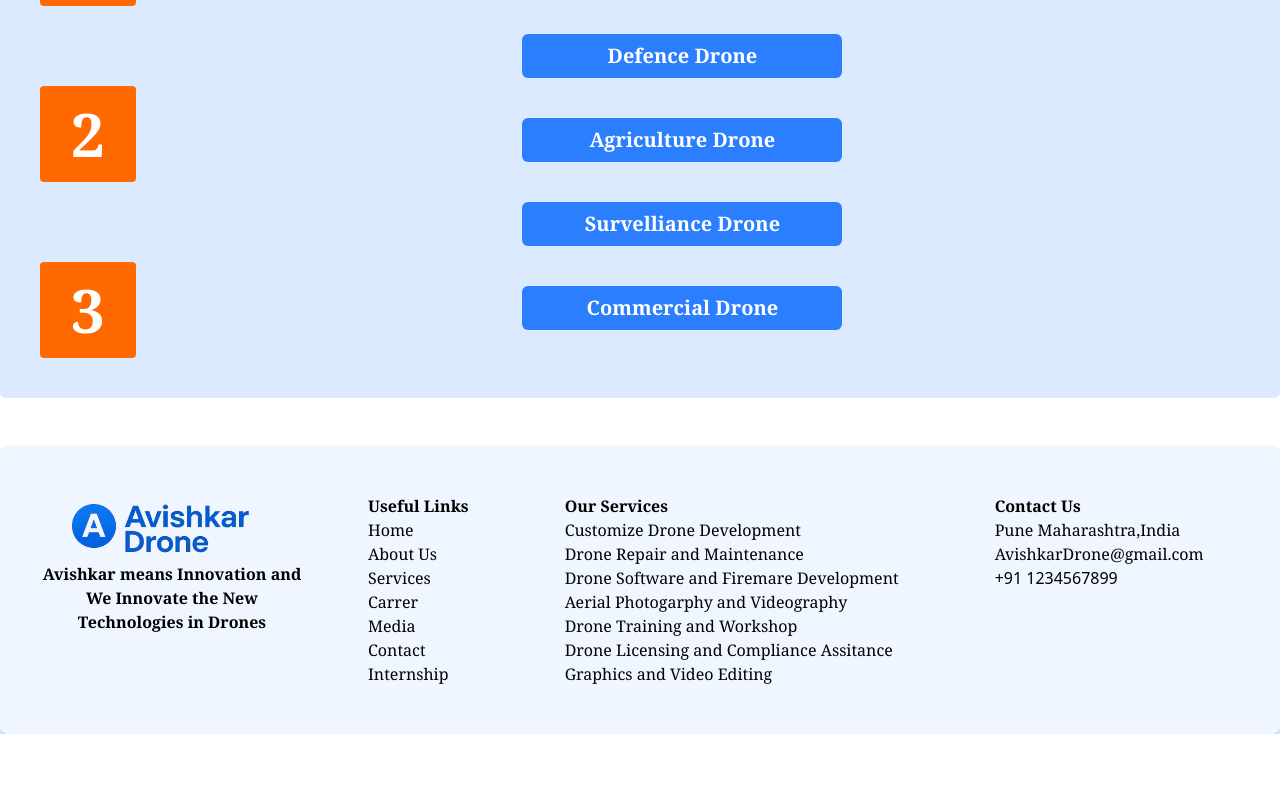
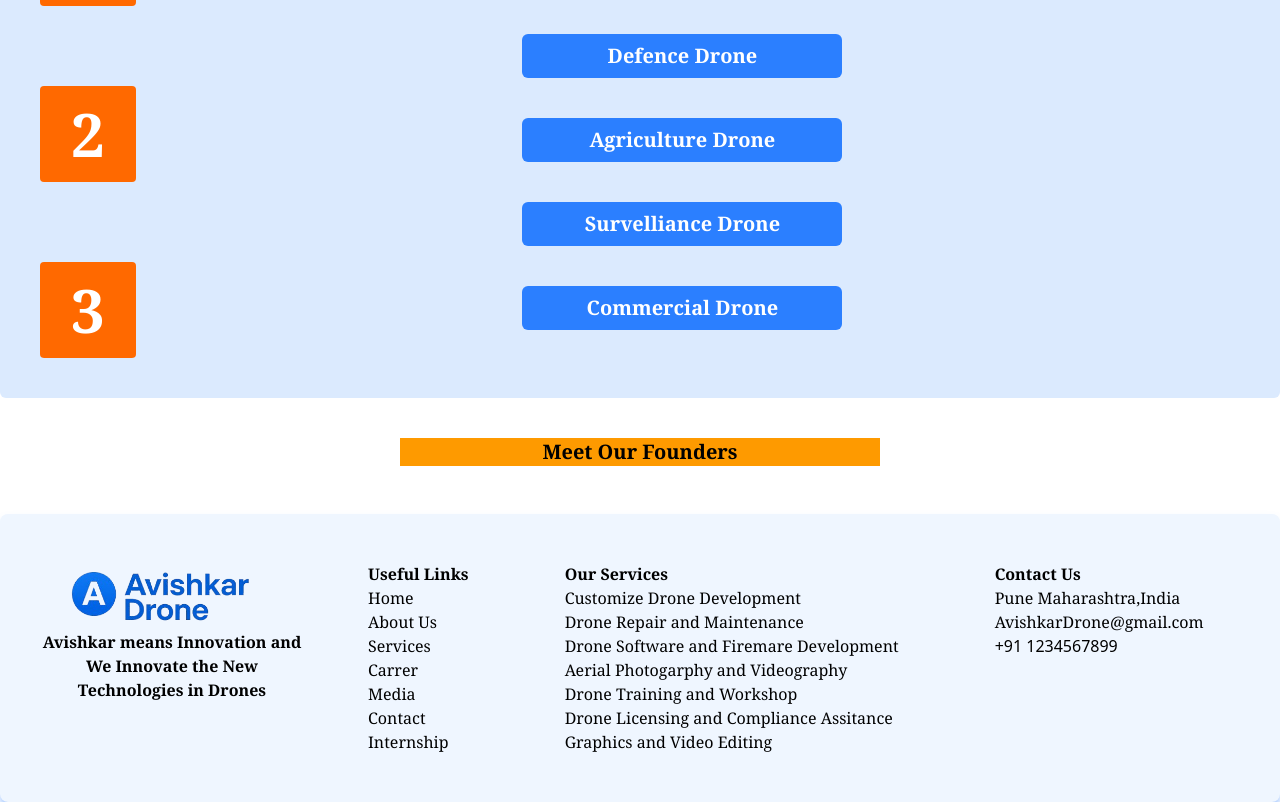
Before and after one commit to KrushnaBarhate03/React-Project, a React (Vite) app: page /about in a window 1280 px wide. Shown: the part 660-1462 px from the top of the page. Before the commit the page ends 1394 px from the top, so only its background shows below. Built offline with nearby package versions, Linux system fonts and the light colour scheme.

Commit message:
some Changes

```diff
--- /dev/null
+++ b/src/components/Section.jsx
@@ -0,0 +1,11 @@
+import React from 'react'
+
+function Section({heading}) {
+  return (
+    <div>
+        <h3 className="text-center font-serif font-bold text-xl w-auto sm:w-120 mx-auto sm:mt-10 bg-amber-500 mt-10">{heading}</h3>
+    </div>
+  )
+}
+
+export default Section
--- a/src/views/About.jsx
+++ b/src/views/About.jsx
@@ -5,7 +5,7 @@ import Battery from '../assets/battery.png'
 import imagess from '../assets/award.png'
 import { useState } from 'react'
 import Chart from "../assets/chart3.jpg"
-
+import Section from '../components/Section.jsx'
 
 
 function About() {
@@ -74,11 +74,9 @@ function About() {
         </div>
       )}
       </div>
-
-
-
-
-
+<div>
+      <Section heading="Meet Our Founders"/>
+    </div>
 
     </div>
 
--- a/src/views/Home.jsx
+++ b/src/views/Home.jsx
@@ -21,6 +21,8 @@ import User from '../assets/user.png'
 import Choosecard from '../components/Choosecard.jsx'
 import Logo from '../assets/logo.png'
 import Footer from '../components/Footer.jsx'
+import Section from '../components/Section.jsx'
+
 function Home() {
   return(
     <>
@@ -33,14 +35,14 @@ function Home() {
     <img src={Dchart} alt="drone chart" className=" mt-4 w-[300px]   rounded-lg "/>
     </div>
     <div className="">
-      <h3 className="text-center font-serif font-bold text-xl w-auto sm:w-120 mx-auto mt-10 bg-amber-500"> Our Drones</h3>
+       <Section heading="Our Drones"/>
        </div>
        <div className="flex flex-row sm:mt-10  flex-wrap">
         <Cards image={ Agriculture } name="Agriculture Drone"/>
          <Cards image={ Agriculture } name="Defense Drone"/>
         <Cards image={ Agriculture } name="Survelliance Drone"/>
        </div>
-       <h3 className="text-center font-serif font-bold text-xl w-auto sm:w-120 mx-auto sm:mt-10 bg-amber-500"> Our Achievements</h3>
+        <Section heading="Our Achivements"/>
 <div className="text-center flex sm:flex-row flex-col sm:justify-center sm:items-center  flex-wrap">
 
    <Counter images={Experience } names="Experience" end={6} duration={2} suffix="+"/>
@@ -51,7 +53,7 @@ function Home() {
 </div>
 
 
-       <h3 className="text-center font-serif font-bold text-xl w-auto sm:w-120 mx-auto sm:mt-10 bg-amber-500 mt-10"> About</h3>
+       <Section heading="About"/>
      <div className="flex justify-center  flex-col sm:flex-row items-center h-[750px] sm:h-[400px] bg-blue-50 relative rounded-lg mt-2 sm:mt-12 ">
       <div>
          <h2 className="font-serif text-2xl   text-center sm:text-start font-bold text-blue-500 hidden sm:block sm:mx-10" >About Us</h2>
@@ -63,14 +65,14 @@ function Home() {
         </div>
        <img src={About} alt="About image" className='w-96 h-80 sm:m-10  sm:shadow-lg sm:shadow-blue-500/50  shadow-lg shadow-blue-500/50 rounded-lg  p-4 sm:p-0'/>
        </div>
-       <h3 className="text-center font-serif font-bold text-xl w-auto sm:w-120 mx-auto mt-10 bg-amber-500"> Our Services </h3>
+        <Section heading="Our Services"/>
 
 
 <div className="flex flex-wrap flex-row mt-10 justify-center">
        <Ourservices />
 
        </div>
-       <h3 className="text-center font-serif font-bold text-xl w-auto sm:w-120 mx-auto mt-10 bg-amber-500"> Why Choose Us </h3>
+        <Section heading="Why Choose Us"/>
 
 <div className="flex flex-row sm:mt-10  flex-wrap">
         <Industry image={ Innovation } name="Innovation & Intergartion" information="Developing cutting-edge UAV solutions that enhance efficiency, usability, and seamless integration across industries." />
@@ -81,7 +83,7 @@ function Home() {
 
         <Industry image={ Research } name="Research & Development" information="Continuously innovating UAV solutions with cutting-edge technology to enhance efficiency and usability."/>
        </div>
-       <h3 className="text-center font-serif font-bold text-xl w-auto sm:w-120 mx-auto mt-10 bg-amber-500 "> What Our Clients Say </h3>
+        <Section heading="What Our Client Say"/>
        <div className="flex mt-12 flex-wrap justify-center ">
         <Choosecard/>
        </div>
```
